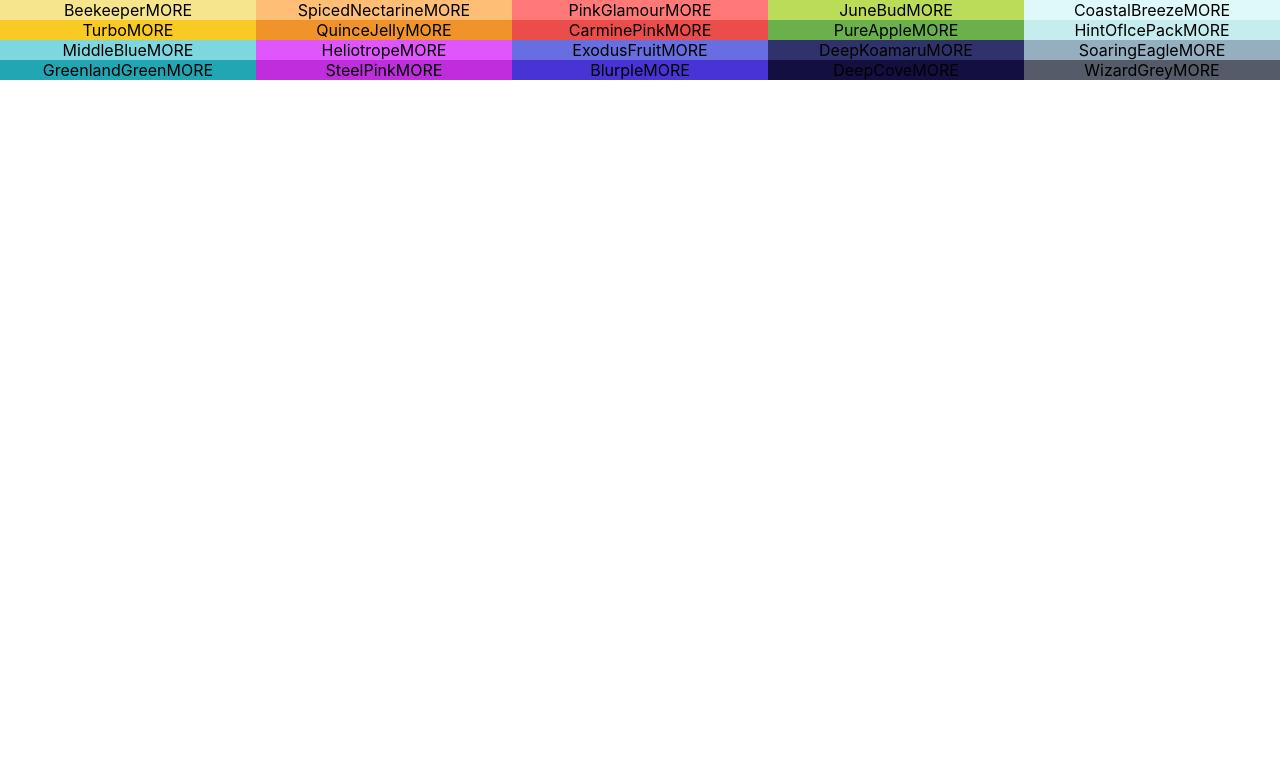
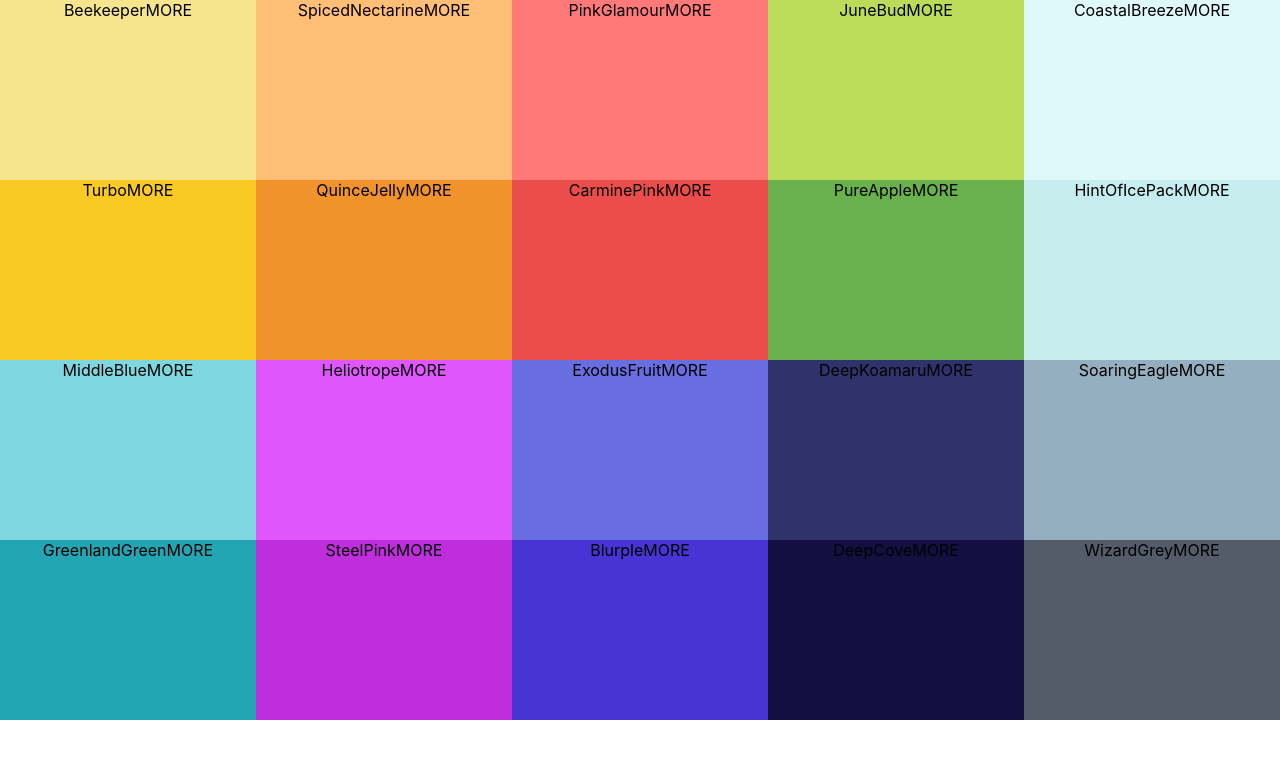
Before and after one commit to Decomplosed/colors-app, a React (Create React App) app: page / in a window 1280 px wide. Shown: the top 758 px of the page. Built offline with nearby package versions, Linux system fonts and the light colour scheme.

Commit message:
added more styling to the Palette component

```diff
--- /dev/null
+++ b/src/Palette.css
@@ -0,0 +1,7 @@
+.Palette {
+  height: 100vh;
+}
+
+.Palette-colors {
+  height: 90%;
+}
--- a/src/Palette.js
+++ b/src/Palette.js
@@ -1,5 +1,6 @@
 import React, { Component } from 'react'
 import ColorBox from './ColorBox'
+import './Palette.css'
 
 export class Palette extends Component {
   render() {
```
